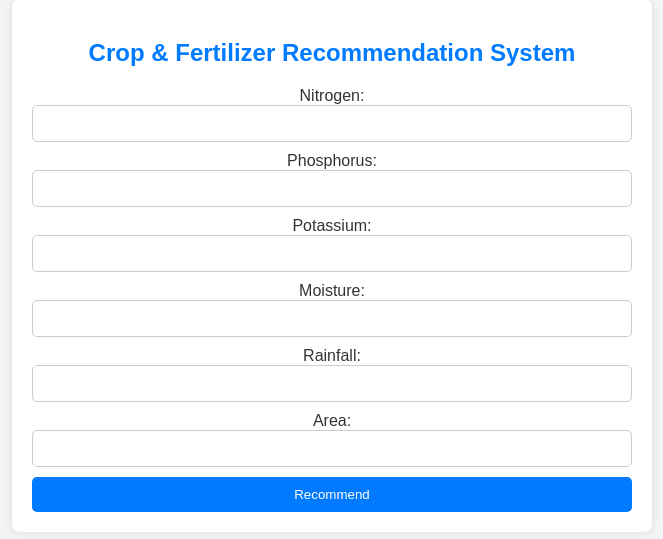
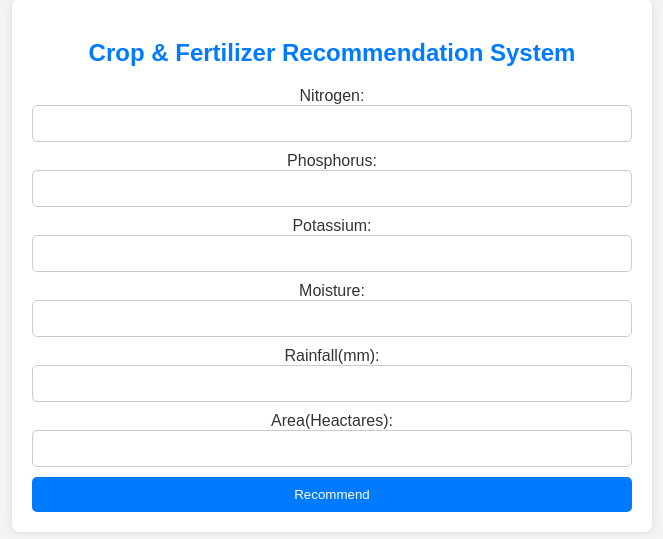
Before and after one commit to Vikas-vgithub/flask-deployment, a Flask app: page / in a window 1280 px wide. Shown: the part 51-590 px from the top of the page, without its empty margins (308-971 px from the left). Run offline with Flask 3, Linux system fonts and the light colour scheme; parts of the project's set-up code (start-up, migrations or seed data) failed here and were passed over.

Commit message:
Update index.html with units

```diff
--- a/templates/index.html
+++ b/templates/index.html
@@ -66,8 +66,8 @@
             Phosphorus: <input type="number" step="any" name="phosphorus"><br>
             Potassium: <input type="number" step="any" name="potassium"><br>
             Moisture: <input type="number" step="any" name="moisture"><br>
-            Rainfall: <input type="number" step="any" name="rainfall"><br>
-            Area: <input type="number" step="any" name="area"><br>
+            Rainfall(mm): <input type="number" step="any" name="rainfall"><br>
+            Area(Heactares): <input type="number" step="any" name="area"><br>
             <input type="submit" value="Recommend">
         </form>
 
```
